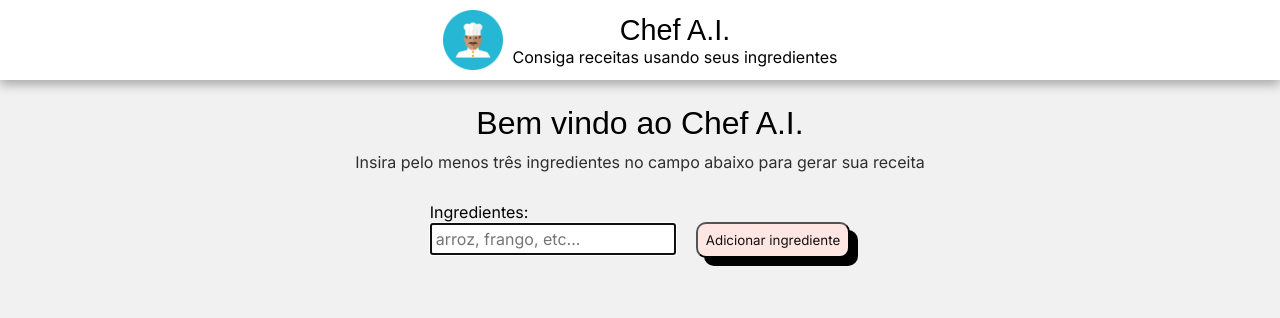
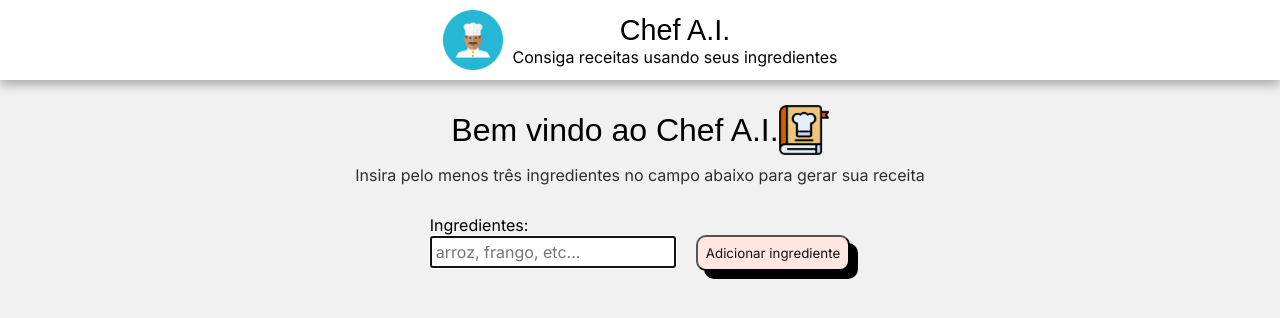
Before and after one commit to foursimon/ChefAi, a React (Vite) app in the folder client/: page / in a window 1280 px wide. Shown: the top 318 px of the page. Built offline with nearby package versions, Linux system fonts and the light colour scheme; a web font is replaced by a local one.

Commit message:
feat: Receita.jsx é renderizado

```diff
--- a/client/src/componentes/Main.jsx
+++ b/client/src/componentes/Main.jsx
@@ -1,6 +1,7 @@
 import {useState} from "react"
 import { Lista } from "./Lista"
 import { Receita } from "./Receita"
+import recipe from "../assets/receita.png"
 export function Main(){
     const [ingredientes, setIngredientes] = useState([])
     function adicionarIngrediente(formData){
@@ -15,8 +16,10 @@ export function Main(){
     }
     return (
         <main>
-            <h1>Bem vindo ao Chef A.I.</h1>
-            <h3>Insira pelo menos três ingredientes no campo abaixo para gerar sua receita</h3>
+            <div className="title-container">
+                <h1>Bem vindo ao Chef A.I.  <img src={recipe} alt="livro de receitas com um chapéu de cozinheiro chefe estampado na capa" /></h1>
+                <h3>Insira pelo menos três ingredientes no campo abaixo para gerar sua receita</h3>
+            </div>
             <section className="ingredientes-section">
                 <form action={adicionarIngrediente}>
                     <label htmlFor="ingrediente" aria-label="Ingredientes">Ingredientes:</label>
```
